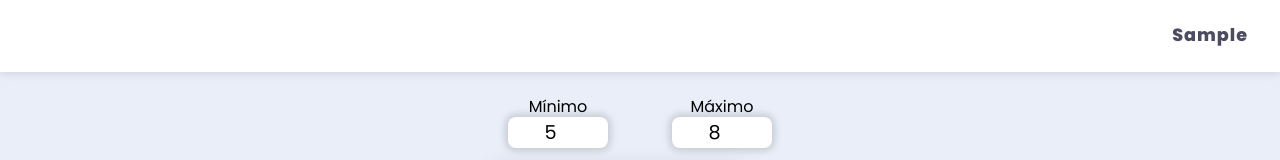
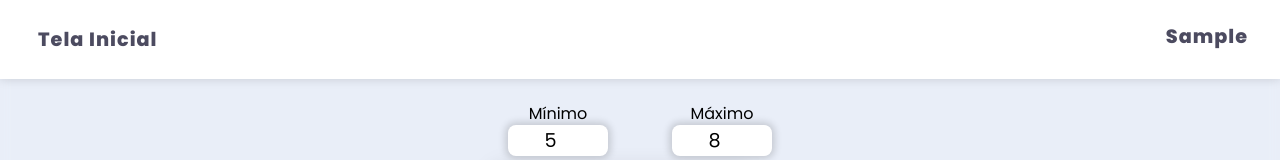
Before and after one commit to reisvitt/cards-deck, a React (Create React App) app: page / in a window 1280 px wide. Both pictures are taken after typing "Sample" into the empty fields and a click on the button "Ver Cartas". Shown: the top 160 px of the page. Built offline with nearby package versions, Linux system fonts and the light colour scheme; no server answers; a web font is replaced by a local one.

Commit message:
feat: add the goback button in header

```diff
--- a/src/presentation/components/layout/auth/index.tsx
+++ b/src/presentation/components/layout/auth/index.tsx
@@ -1,14 +1,21 @@
 import React from 'react'
+import { redirect } from 'react-router-dom'
 import NoAuth from '../no-auth'
 import { useAuth } from '../../../contexts/auth-context/auth-context'
 import * as S from './styles'
 
 function Auth({ children }: any): JSX.Element {
-  const { user } = useAuth()
+  const { user, setUser } = useAuth()
+
+  const goBack = (): void => {
+    setUser(undefined)
+    redirect('/')
+  }
 
   return (
     <NoAuth auth>
       <S.Header>
+        <S.Button onClick={goBack}>Tela Inicial</S.Button>
         <S.Name>
           {user?.name}
         </S.Name>
--- a/src/presentation/components/layout/auth/styles.ts
+++ b/src/presentation/components/layout/auth/styles.ts
@@ -5,7 +5,7 @@ export const Header = styled.header`
   width: 100%;
   background-color: rgba(255,255,255, 1);
   display: flex;
-  justify-content: flex-end;
+  justify-content: space-between;
   padding: 1.5em 2em;
   backdrop-filter: blur(10px);
   -webkit-box-shadow: 0px 0px 10px 0px rgba(0,0,0,0.15);
@@ -14,5 +14,14 @@ export const Header = styled.header`
 export const Name = styled.h4`
   color: ${theme.colors.primary};
   letter-spacing: 1px;
-  font-size: 1.1em;
+  font-size: ${theme.font.sizes.xsmall};
 `
+
+export const Button = styled.button`
+  color: ${theme.colors.primary};
+  cursor: pointer;
+  font-size: ${theme.font.sizes.xsmall};
+  font-weight: bold;
+  letter-spacing: 1px;
+  background: transparent;
+`
```
